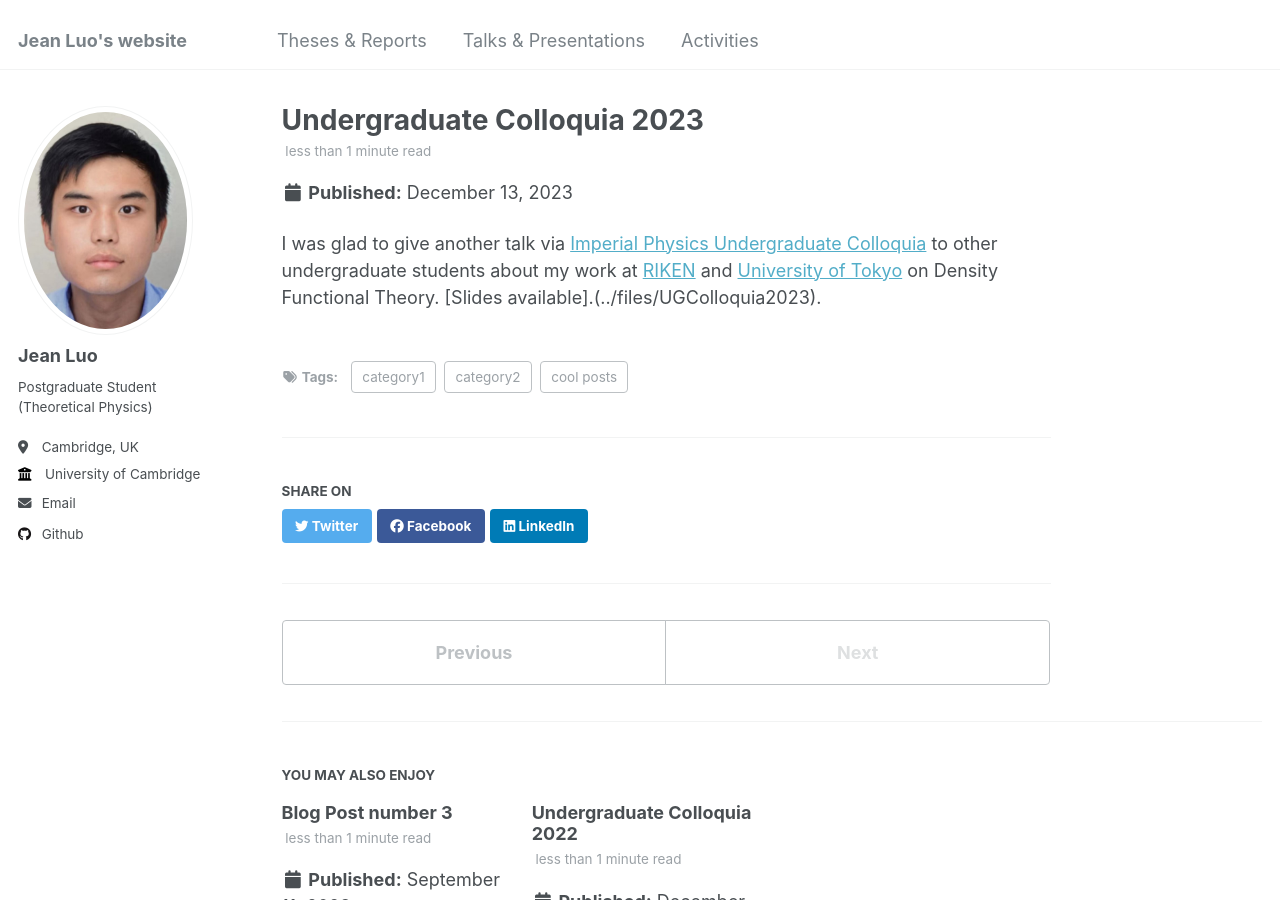
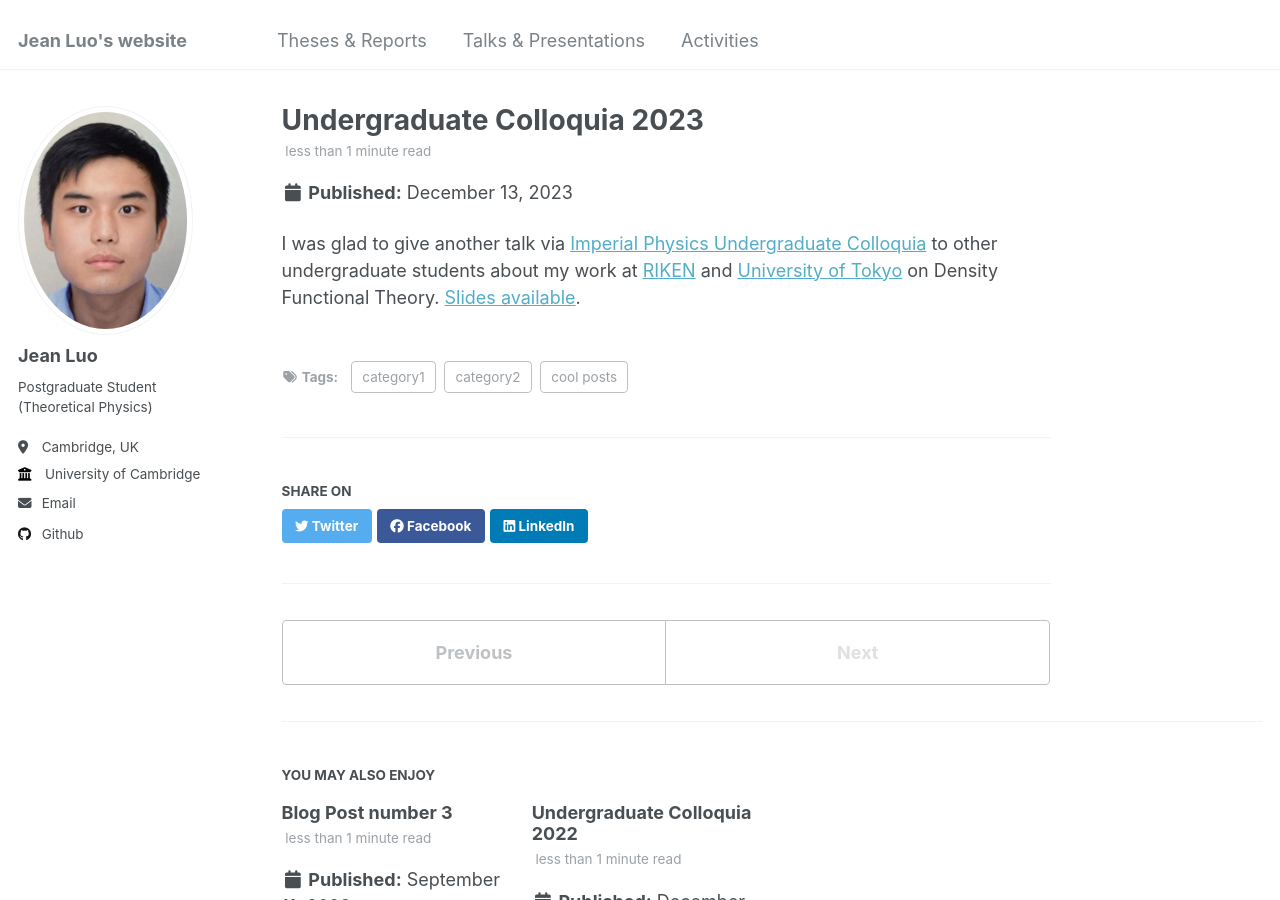
Before and after one commit to JeanYunqiLuo/JeanYunqiLuo.github.io, a Jekyll site: the page built from _posts/2013-08-14-blog-post-2.md, in a window 1280 px wide and 900 px high. Built offline with Jekyll 4.4.1, drawn with Linux system fonts in a browser that asks for light colours.

Commit message:
Update 2013-08-14-blog-post-2.md

```diff
--- a/_posts/2013-08-14-blog-post-2.md
+++ b/_posts/2013-08-14-blog-post-2.md
@@ -9,4 +9,4 @@ tags:
 ---
 
 
-I was glad to give another talk via [Imperial Physics Undergraduate Colloquia](https://www.imperial.ac.uk/physics/students/current-students/undergraduates/community/colloquia/) to other undergraduate students about my work at [RIKEN](https://www.riken.jp/en/) and [University of Tokyo](https://www.u-tokyo.ac.jp/en/) on Density Functional Theory. [Slides available].(../files/UGColloquia2023).
+I was glad to give another talk via [Imperial Physics Undergraduate Colloquia](https://www.imperial.ac.uk/physics/students/current-students/undergraduates/community/colloquia/) to other undergraduate students about my work at [RIKEN](https://www.riken.jp/en/) and [University of Tokyo](https://www.u-tokyo.ac.jp/en/) on Density Functional Theory. [Slides available](../files/UGColloquia2023).
```
